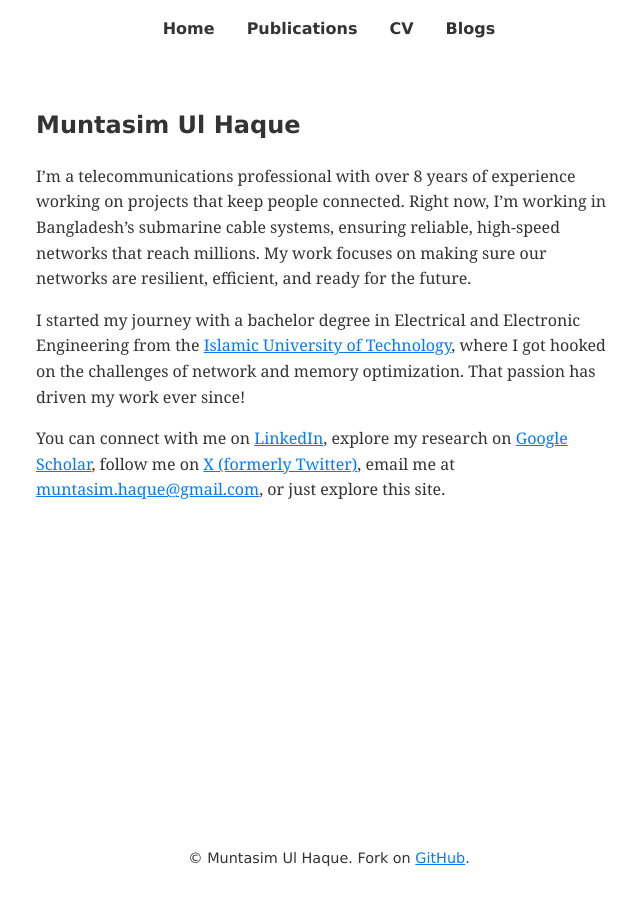
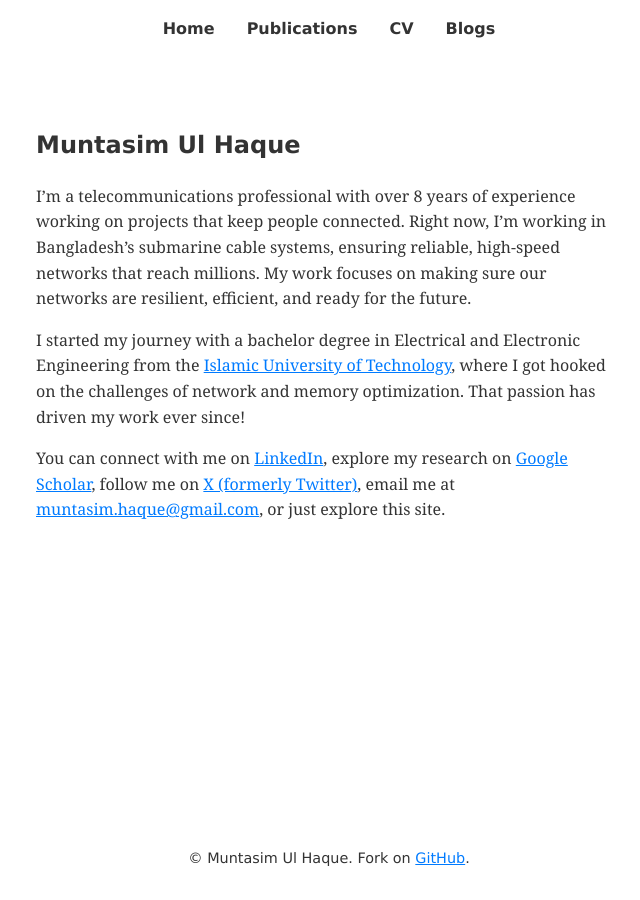
Before and after one commit to muntasimulhaque/muntasimulhaque.github.io, a Jekyll site: the page built from index.md, in a window 1280 px wide. Shown: the whole page, without its empty margins (311-951 px from the left). Built offline with Jekyll 4.4.1, drawn with Linux system fonts in a browser that asks for light colours.

Commit message:
Update main.css

```diff
--- a/assets/css/main.css
+++ b/assets/css/main.css
@@ -126,7 +126,7 @@
 }
 
 /* Blog post styles */
-.blog-post h1 {
+.blog-post h2 {
     font-size: 2em;
     color: var(--primary-color); /* Black for the main heading of the blog post */
     margin-top: 0;
@@ -162,7 +162,7 @@
     box-sizing: border-box;
 }
 
-article h1 {
+article h2 {
     color: var(--primary-color); /* Black for the main title of the article */
     margin-top: 0; /* This ensures the title aligns well with the rest of the content */
 }
```
